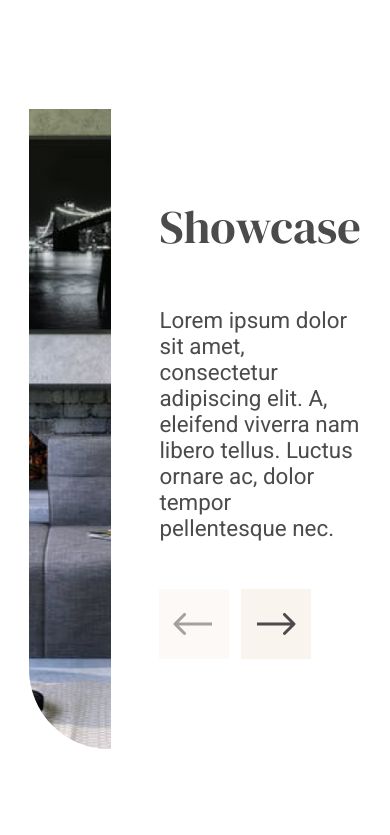
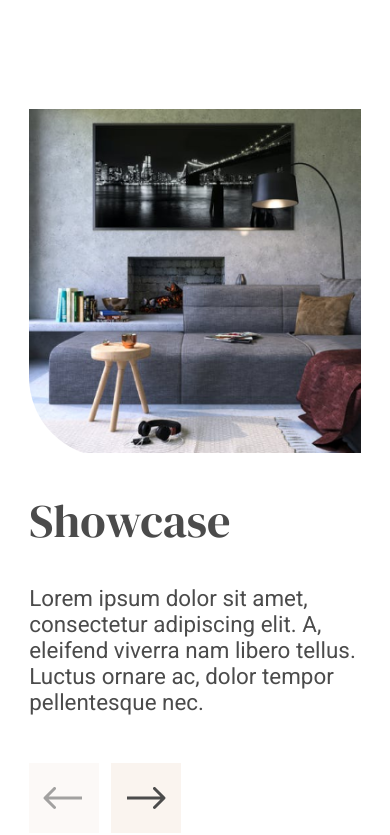
Before and after one commit to GabrielAbubakar/shpx-landing, a React (Create React App) app: page / in a window 390 px wide. Shown: the part 1112-1947 px from the top of the page. Built offline with nearby package versions, Linux system fonts and the light colour scheme.

Commit message:
svg and responsive showcase configuration

```diff
--- a/src/sections/showcase/showcase.js
+++ b/src/sections/showcase/showcase.js
@@ -17,7 +17,7 @@ const Showcase = () => {
                 </p>
                 <div className="icons">
                     <span>
-                        <svg width="70" height="70" viewBox="0 0 70 70" fill="none" xmlns="http://www.w3.org/2000/svg"><rect width="70" height="70" fill="#FAF4EF" fill-opacity="0.5"/><path d="M14.9393 33.9393C14.3536 34.5251 14.3536 35.4749 14.9393 36.0607L24.4853 45.6066C25.0711 46.1924 26.0208 46.1924 26.6066 45.6066C27.1924 45.0208 27.1924 44.0711 26.6066 43.4853L18.1213 35L26.6066 26.5147C27.1924 25.9289 27.1924 24.9792 26.6066 24.3934C26.0208 23.8076 25.0711 23.8076 24.4853 24.3934L14.9393 33.9393ZM53 33.5L16 33.5L16 36.5L53 36.5L53 33.5Z" fill="#4B4B4B" fill-opacity="0.5"/></svg>
+                        <svg width="70" height="70" viewBox="0 0 70 70" fill="none" xmlns="http://www.w3.org/2000/svg"><rect width="70" height="70" fill="#FAF4EF" fillOpacity="0.5"/><path d="M14.9393 33.9393C14.3536 34.5251 14.3536 35.4749 14.9393 36.0607L24.4853 45.6066C25.0711 46.1924 26.0208 46.1924 26.6066 45.6066C27.1924 45.0208 27.1924 44.0711 26.6066 43.4853L18.1213 35L26.6066 26.5147C27.1924 25.9289 27.1924 24.9792 26.6066 24.3934C26.0208 23.8076 25.0711 23.8076 24.4853 24.3934L14.9393 33.9393ZM53 33.5L16 33.5L16 36.5L53 36.5L53 33.5Z" fill="#4B4B4B" fillOpacity="0.5"/></svg>
                     </span>
                     <span>
                             <svg width="70" height="70" viewBox="0 0 70 70" fill="none" xmlns="http://www.w3.org/2000/svg"><rect width="70" height="70" fill="#FAF4EF"/><path d="M54.0607 33.9393C54.6464 34.5251 54.6464 35.4749 54.0607 36.0607L44.5147 45.6066C43.9289 46.1924 42.9792 46.1924 42.3934 45.6066C41.8076 45.0208 41.8076 44.0711 42.3934 43.4853L50.8787 35L42.3934 26.5147C41.8076 25.9289 41.8076 24.9792 42.3934 24.3934C42.9792 23.8076 43.9289 23.8076 44.5147 24.3934L54.0607 33.9393ZM16 33.5L53 33.5L53 36.5L16 36.5L16 33.5Z" fill="#4B4B4B"/>
--- a/src/sections/showcase/showcase.scss
+++ b/src/sections/showcase/showcase.scss
@@ -1,6 +1,12 @@
+@import '../../sass/mixins';
+
 .showcase {
     display: flex;
     margin-bottom: 9rem;
+
+    @include respond(tab-port) {
+        flex-direction: column;
+    }
 
     figure {
         height: 40rem;
@@ -8,6 +14,12 @@
         margin-right: 3rem;
         flex: 1.8;
         border-radius: 0 0 0 5rem;
+
+        @include respond(tab-port) {
+            margin-right: 0;
+        // transform: translateX(3.8rem);
+            margin-bottom: 2rem;
+        }
 
         img {
             object-fit: cover;
@@ -26,6 +38,10 @@
     h1 {
         font-size: 2.9rem;
         margin-bottom: 3rem;
+
+        @include respond(tab-port) {
+            margin-bottom: 2rem;
+        }
     }
 
     p {
```
